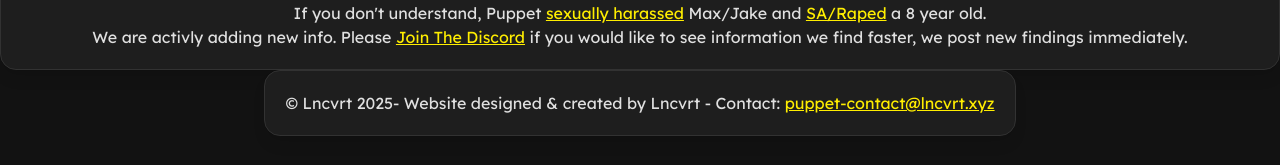
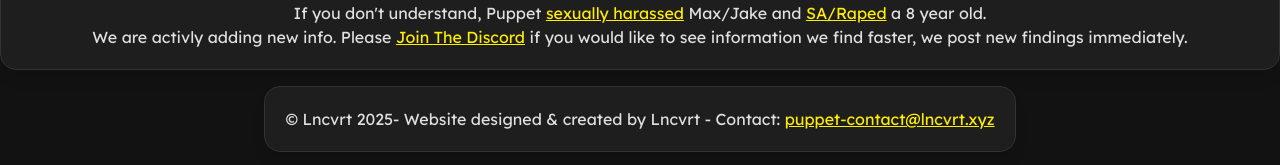
Before and after one commit to Lncvrt/PuppetExposalWebsite, a Next.js app: page / in a window 1280 px wide. Shown: the part 2646-2811 px from the top of the page. Built offline with nearby package versions, Linux system fonts and the light colour scheme.

Commit message:
Fix footer spacing

```diff
--- a/app/layout.tsx
+++ b/app/layout.tsx
@@ -97,7 +97,7 @@ const Layout = ({ children }: { children: React.ReactNode; }) => {
             </div>
           </header>
           <div className="main-content">{children}</div>
-          <section className="container-section w-fit mb-4">
+          <section className="container-section w-fit m-4">
             <p>&copy; Lncvrt {currentYear}- Website designed & created by Lncvrt - Contact: <a href="mailto:puppet-contact@lncvrt.xyz">puppet-contact@lncvrt.xyz</a></p>
           </section>
         </body>
```
